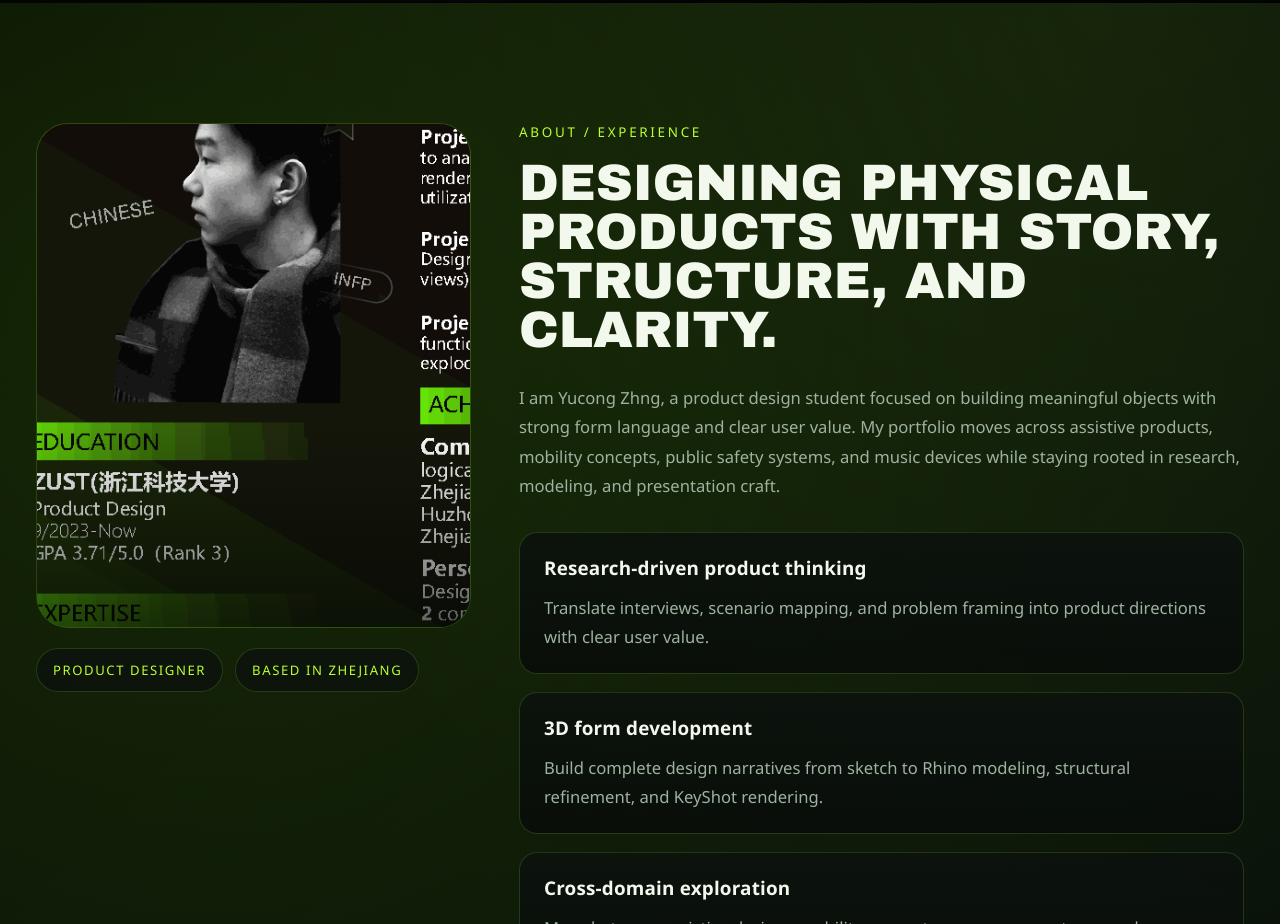
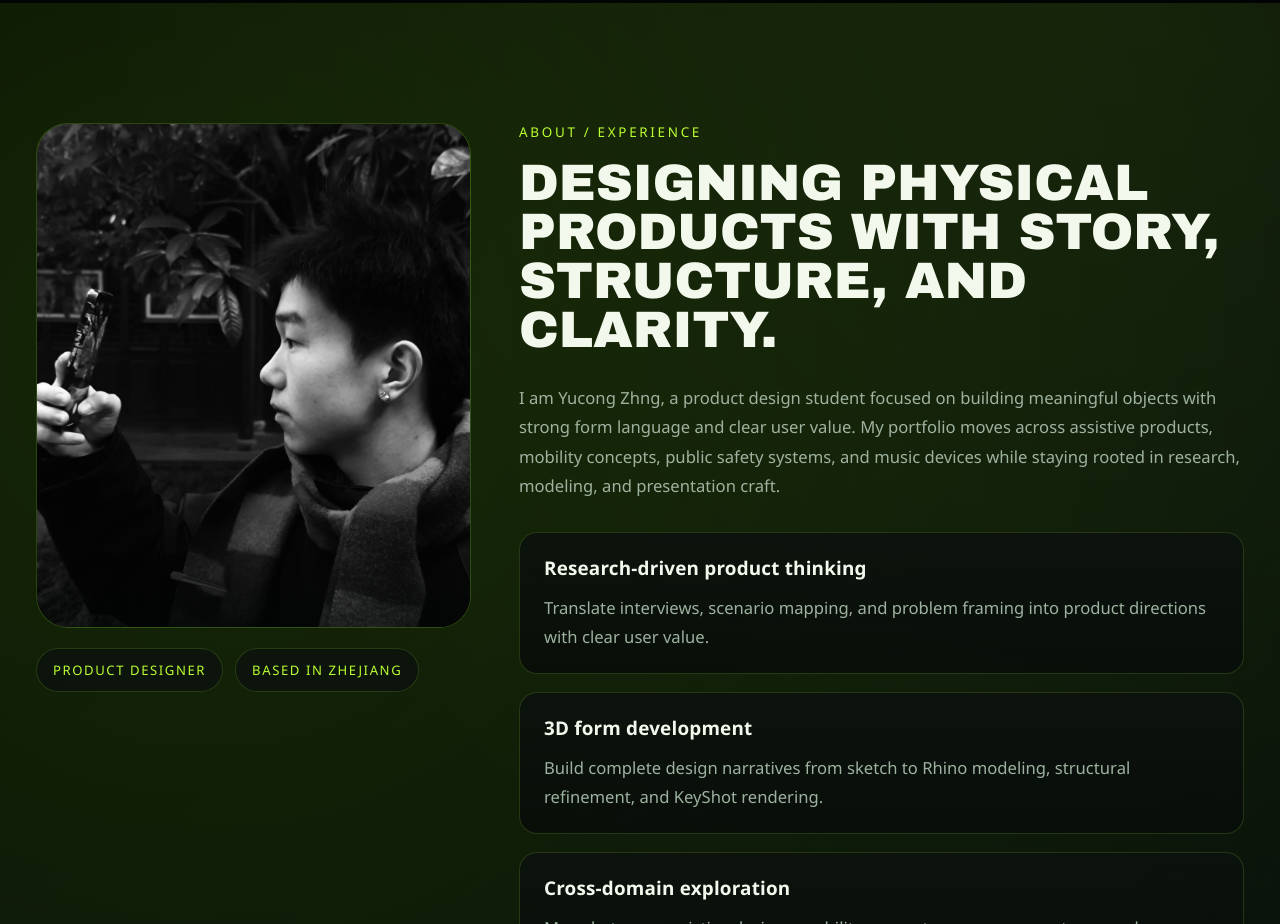
Before and after one commit to yucongzhng-arch/yucong-zhng-portfolio, a React (Vite) app: page / in a window 1280 px wide. Shown: the part 800-1724 px from the top of the page. Built offline with nearby package versions, Linux system fonts and the light colour scheme; grey boxes are pictures that could not be loaded.

Commit message:
chore: update profile image

```diff
--- a/src/App.jsx
+++ b/src/App.jsx
@@ -195,7 +195,7 @@ function App() {
           <div className="frame profile">
             <div className="profile__visual">
               <div className="profile__portrait">
-                <img src="/images/portrait.png" alt="Yucong Zhng portrait" />
+                <img src="/images/profile-team.jpg" alt="Yucong Zhng portrait" />
               </div>
               <div className="profile__badge">
                 <span>Product Designer</span>
```
Also changed, not shown: public/images/profile-team.jpg (added).
